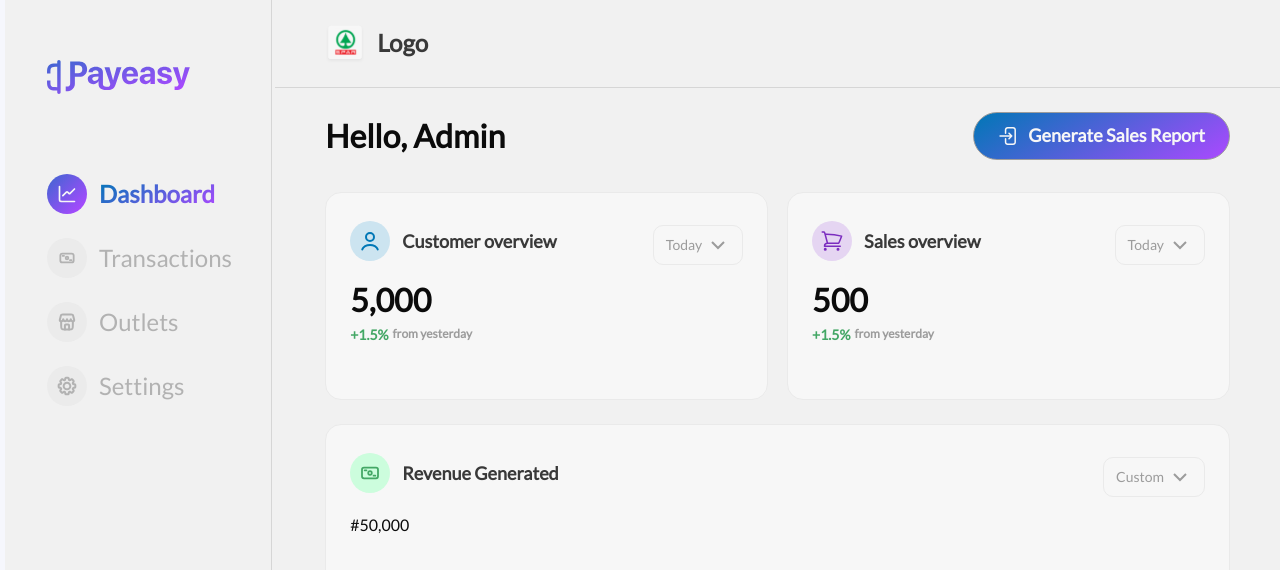
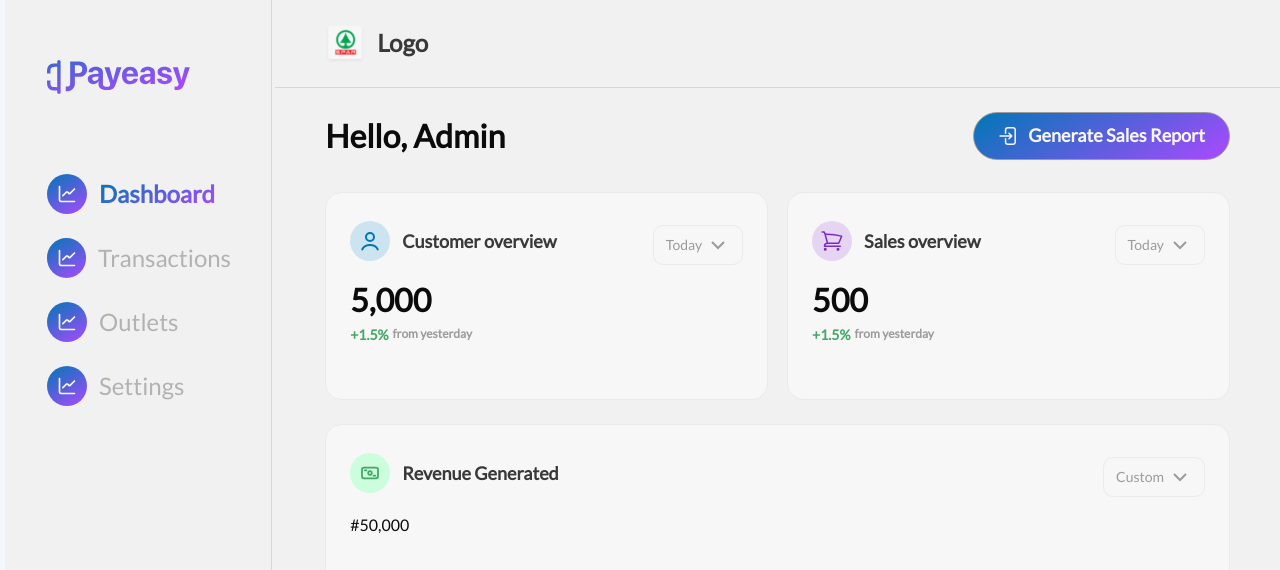
Before and after one commit to payeasy123/Store-Dashboard, a Next.js app: page / in a window 1280 px wide. Shown: the top 570 px of the page. Built offline with nearby package versions, Linux system fonts and the light colour scheme.

Commit message:
chore: adjust sidebar

```diff
--- a/components/custom-ui/dashboard/sidebarItems.tsx
+++ b/components/custom-ui/dashboard/sidebarItems.tsx
@@ -1,16 +1,16 @@
 "use client";
 import { useAppActions, useAppSelector } from "@/hooks";
 import { usePathname, useRouter } from "next/navigation";
-import { DashboardIcon } from "public/icons";
+import { DashboardIcon, LineUp } from "public/icons";
 import React, { useState } from "react";
 import { SlArrowRight } from "react-icons/sl";
 import { IMAGE_DIR } from "@/utils";
 import Image from "next/image";
 
-
 interface ISidebarItem {
     name: string;
-    icon: JSX.Element;
+    // icon: JSX.Element;
+    icon: React.ReactNode;
     route: string;
     active: boolean;
     subItems?: ISidebarItem[];
@@ -24,11 +24,13 @@ interface ISidebarItemProp {
 const SidebarItems = () => {
     const pathname = usePathname();
 
-    {/*const isItemActive = (routes: string[], index: number = 1) => {
+    {
+        /*const isItemActive = (routes: string[], index: number = 1) => {
         const currentPath = pathname.split("/")[index];
 
         return routes.includes(currentPath);
-    };*/}
+    };*/
+    }
     const isItemActive = (routes: string[]) => {
         const currentPath = pathname; // Get the current path
         return routes.some((route) => currentPath === route); // Match exact paths only
@@ -37,45 +39,25 @@ const SidebarItems = () => {
     const sidebarData: ISidebarItem[] = [
         {
             name: "Dashboard",
-            icon: <Image
-                src={`${IMAGE_DIR}/dashboardIcon.svg`}
-                alt="dashboard"
-                width={40}
-                height={40}
-            />,
+            icon: <LineUp />,
             route: "/",
             active: isItemActive(["/"]),
         },
         {
             name: "Transactions",
-            icon: <Image
-                src={`${IMAGE_DIR}/transactionsIcon.svg`}
-                alt="transactions"
-                width={40}
-                height={40}
-            />,
+            icon: <LineUp />,
             route: "/transactions",
             active: isItemActive(["/transactions"]),
         },
         {
             name: "Outlets",
-            icon: <Image
-                src={`${IMAGE_DIR}/outletsIcon.svg`}
-                alt="outlets"
-                width={40}
-                height={40}
-            />,
+            icon: <LineUp />,
             route: "/outlets",
             active: isItemActive(["/outlets"]),
         },
         {
             name: "Settings",
-            icon: <Image
-                src={`${IMAGE_DIR}/settingsIcon.svg`}
-                alt="settings"
-                width={40}
-                height={40}
-            />,
+            icon: <LineUp />,
             route: "/settings",
             active: isItemActive(["/settings"]),
         },
@@ -114,27 +96,24 @@ const SidebarItem = ({ item, depth }: ISidebarItemProp) => {
 
     return (
         <div>
-            <div
-                onClick={() => handleClick()}
-                style={{}}
-                className={`w-full h-[40px] cursor-pointer items-center justify-between mb-[24px]`}
-            >
-                <div className="flex gap-[12px] items-center">
+            <div onClick={() => handleClick()} style={{}} className={`mb-[24px] h-[40px] w-full cursor-pointer items-center justify-between`}>
+                <div className="flex items-center gap-[12px]">
                     {/*{React.cloneElement(item.icon, {
                         basecolor: item.active ? "#fff" : "",
                         stroke: item.active ? "#fff" : undefined,
                         className: `${item.active ? "text-white" : ""}`,
                     })}*/}
-                    <Image
+                    {/* <Image
                         src={item.icon.props.src}
                         alt={item.icon.props.alt}
                         width={40}
                         height={40}
                         className={`${item.active ? "" : "text-gray-60"}`}
-                    />
-
-
-                    <p className={`transition-all duration-300 ease-in-out ${item.active ? "bg-primary-gradient bg-clip-text text-transparent text-heading-6" : "text-gray-60 text-heading-7"}`}>
+                    /> */}
+                    <div className="flex h-[40px] w-[40px] items-center justify-center rounded-full bg-primary-gradient">{item.icon}</div>
+                    <p
+                        className={`transition-all duration-300 ease-in-out ${item.active ? "bg-primary-gradient bg-clip-text text-heading-6 text-transparent" : "text-heading-7 text-gray-60"}`}
+                    >
                         {item.name}
                     </p>
                 </div>
--- /dev/null
+++ b/public/icons/LineUp.tsx
@@ -0,0 +1,17 @@
+type IIconProps = {
+    baseColor?: string;
+  } & React.SVGProps<SVGSVGElement>;
+
+  export const LineUp = (props: IIconProps) => {
+    const { baseColor } = props;
+
+    return (
+      <svg
+        width="20" height="20" viewBox="0 0 20 20" fill="none" xmlns="http://www.w3.org/2000/svg"
+        {...props}
+      >
+<path d="M17.5 5L13.0893 9.41074C12.7638 9.73618 12.2362 9.73618 11.9107 9.41074L10.5893 8.08926C10.2638 7.76382 9.73618 7.76382 9.41074 8.08926L5.83333 11.6667" stroke={baseColor ?? "#F7F7F7"} strokeWidth="1.66667" strokeLinecap="round" strokeLinejoin="round"/>
+<path d="M2.5 2.5V14.8333C2.5 15.7668 2.5 16.2335 2.68166 16.59C2.84144 16.9036 3.09641 17.1586 3.41002 17.3183C3.76654 17.5 4.23325 17.5 5.16667 17.5H17.5" stroke={baseColor ?? "#F7F7F7"} strokeWidth="1.66667" strokeLinecap="round"/>
+      </svg>
+    );
+  };
--- a/public/icons/index.ts
+++ b/public/icons/index.ts
@@ -1,2 +1,3 @@
 export * from "./DashboardIcon";
 export * from './ArrowRightIcon';
+export * from './LineUp';
```
